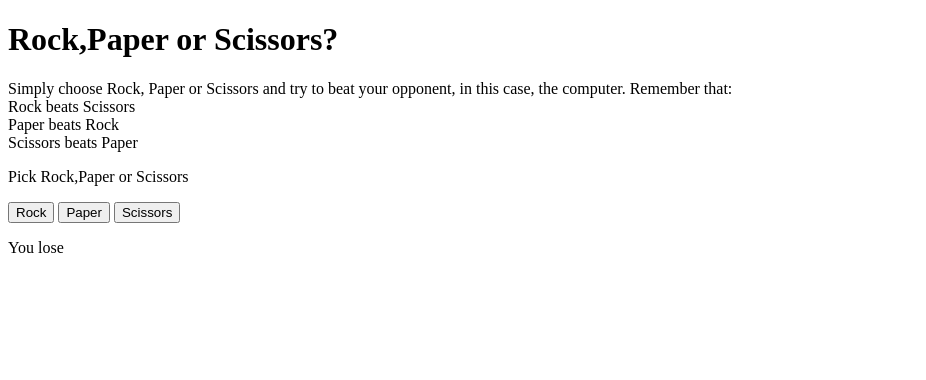
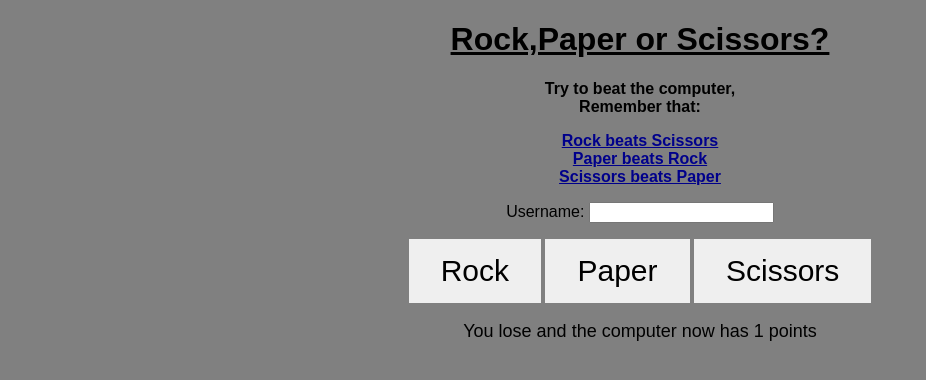
Before and after one commit to SchoolOfCode/w3_rock-paper-scissors-LewisMurray00, a plain HTML site: page index.html in a window 1280 px wide. Both pictures are taken after a click on the button "Rock". Shown: the whole page, without its empty margins (0-926 px from the left). Drawn offline with Linux system fonts and the light colour scheme.

Commit message:
Almost there just score left

```diff
--- a/index.html
+++ b/index.html
@@ -2,29 +2,35 @@
 <html lang="en-GB">
   <head>
     <meta charset="UTF-8" />
-    <link rel="stylesheet" href="styles.css" />
+    <link rel="stylesheet" href="style.css" />
     <title>Rock, Paper, Scissors</title>
     <meta name ="viewport" content="width=device-width, initial-scale=1.0" />
   </head>
   <body>
     <header>
       <h1 class="game-title">Rock,Paper or Scissors?</h1>
-      <p>
-        Simply choose Rock, Paper or Scissors and try to beat your
-        opponent, in this case, the computer. Remember that:
-        <br> Rock beats Scissors
+      <p style="font-weight: bold;">
+        Try to beat the computer,
+        <br>Remember that:
+      </p>
+      <p class="rules">
+         Rock beats Scissors
         <br>Paper beats Rock
         <br>Scissors beats Paper
       </p>
     </header>
+    <form>
+      <label for="uName">Username:</label>
+      <input type="text" id="uName" name="uName">
+    </form>
     <section>
       <div>
         <ul class="computerGuess"></ul>
-        <p>Pick Rock,Paper or Scissors</p>
         <button class="rockButton">Rock</button>
         <button class="paperButton">Paper</button>
         <button class="scissorsButton">Scissors</button>
         <p class="guessResult"></p>
+        <p class="scores"></p>
       </div>
     </section>
     <script src="main.js"></script>
--- a/main.js
+++ b/main.js
@@ -1,36 +1,31 @@
-//DOM
+//Assigning the buttons to a JavaScript variable
 const computerGuess = document.querySelector(".computerGuess");
 const rockButton = document.querySelector(".rockButton");
 const paperButton = document.querySelector(".paperButton");
 const scissorsButton = document.querySelector(".scissorsButton");
 const guessResult = document.querySelector(".guessResult");
-
+const userName = document.querySelector("#uName");
+const scoreChecker = document.querySelector(".scores");
 //game variables
 let userScore = 0;
 let computerScore = 0;
 
 //Randomly generated word
 
-//let computerChoices = ["rock", "paper", "scissors"];
-//let computerChoice = computerChoices[Math.floor(Math.random()*computerChoices.length)];
-
-//function randomComputerChoice(){
-//    return computerChoices[Math.floor(Math.random()*computerChoices.length)];
-//}
-
-//randomComputerChoice();
-
 function computerPlay(){
     const move = ['rock', 'paper', 'scissors']
     return move[Math.floor(Math.random() * 3)];
 }
 
+//Rock function
 function checkRock(){
     let newGuess = computerPlay();
     if (newGuess === "scissors"){
-        guessResult.innerText = "You win";
+        userScore++;
+        guessResult.innerText =" You win and you now have " + userScore + " points";
     } else if (newGuess === "paper"){
-        guessResult.innerText = "You lose";
+        computerScore++;
+        guessResult.innerText = "You lose and the computer now has " + computerScore + " points";
     } else{
         guessResult.innerText = "It is a tie";
     }
@@ -38,12 +33,15 @@ function checkRock(){
 
 rockButton.addEventListener("click", checkRock);
 
+//Paper function
 function checkPaper(){
     let newGuess = computerPlay();
     if (newGuess === "rock"){
-        guessResult.innerText = "You win";
+        userScore++;
+        guessResult.innerText = "You win and you now have " + userScore + " points";
     } else if (newGuess === "scissors"){
-        guessResult.innerText = "You lose";
+        computerScore++;
+        guessResult.innerText = "You lose and the computer now has " + computerScore + " points";
     } else{
         guessResult.innerText = "It is a tie";
     }
@@ -51,87 +49,18 @@ function checkPaper(){
 
 paperButton.addEventListener("click", checkPaper);
 
+//Scissors function
 function checkScissors(){
     let newGuess = computerPlay();
     if (newGuess === "paper"){
-        guessResult.innerText = "You win";
+        userScore++;
+        guessResult.innerText = "You win and you now have " + userScore + " points";
     } else if (newGuess === "rock"){
-        guessResult.innerText = "You lose";
+        computerScore++;
+        guessResult.innerText = "You lose and the computer now has " + computerScore + " points";
     } else{
         guessResult.innerText = "It is a tie";
     }
 }
 
 scissorsButton.addEventListener("click", checkScissors);
-//User input
-
-//let stillPlaying = true;
-
-//while(stillPlaying === true){
-//
-//    let userChoices = prompt("Rock, Paper or Scissors?");
-//    let userChoice = userChoices.toLowerCase();
-//
-//   while (userChoice !== "rock" && userChoice !== "paper" && userChoice !== "scissors") {
-//        userChoice = prompt("You have to put in Rock,Paper or Scissors...");
-//    }
-//
-//    console.log("You have chosen: " + userChoice);
-//
-//Computer randomly generated input
-//
- //   let computerChoices = ["rock", "paper", "scissors"];
-//    let computerChoice = computerChoices[Math.floor(Math.random()*computerChoices.length)];
-//
-//function for the randomly generated wordBreak:
-//Working out who won?
-//
-//    var results = function(choice1, choice2) {
-//        if(choice1 == choice2) {
-//        alert("The result is a tie!");
-//    }
-//
-//    if(choice1 == "rock") {
-//        if(choice2 == "scissors") {
-//            alert("The user wins with rock");
-//            userScore++;
-//        } else {
-//           alert("The computer wins with paper");
-//            computerScore++;
-//        }
-//    }
-//
-//    else if(choice1 == "paper") {
-//        if(choice2 == "rock") {
-//            alert("The user wins with paper");
-//            userScore++;
-//        } else {
-//            alert("The computer wins with scissors");
- //           computerScore++;
-//        }
-//    }
-
-//    if(choice1 == "scissors") {
-//        if(choice2 == "rock") {
-//            alert("The user wins with scissors");
-//            userScore++;
-//        } else {
-//            alert("The computer wins with rock");
-//            computerScore++;
-//            }
-//        }
-//    };
-
-//    results(userChoice, computerChoice);
-//    randomComputerChoice();
-//    console.log(
-//        "You have: " + userScore + " points and the computer has: " + computerScore + " points"
-//    );
-//        let playAgain = prompt("Would you like to play again ? Please type yes or no");
-//        if(playAgain == "yes"){
-//            stillPlaying = true
-//        } else{
- //           stillPlaying = false
-//        }
-
-//}
--- /dev/null
+++ b/style.css
@@ -0,0 +1,66 @@
+*{
+    text-align: center;
+}
+
+body {
+    background-color: grey;
+    font-family: Arial, Helvetica, sans-serif;
+
+}
+
+.game-title{
+    text-decoration: underline;
+}
+
+.rules{
+    color: darkblue;
+    font-weight: bold;
+    text-decoration: underline;
+}
+
+.rockButton{
+    font-size: 30px;
+    border: black;
+    color: black;
+    padding:15px 32px;
+    text-align: center;
+    display:inline-block;
+    transition: 100ms;
+}
+
+.rockButton:hover{
+    transform: scale(1.2);
+}
+
+.paperButton{
+    font-size: 30px;
+    border: black;
+    color: black;
+    padding:15px 32px;
+    text-align: center;
+    display:inline-block;
+    transition: 100ms;
+}
+
+.paperButton:hover{
+    transform:scale(1.2);
+}
+
+.scissorsButton{
+    font-size: 30px;
+    border: 1px black;
+    color: black;
+    padding:15px 32px;
+    text-align: center;
+    display:inline-block;
+    transition: 100ms;
+}
+
+.scissorsButton:hover{
+    transform:scale(1.2);
+}
+
+.guessResult{
+    font-size:large;
+
+}
```
Also changed, not shown: styles.css (deleted).
